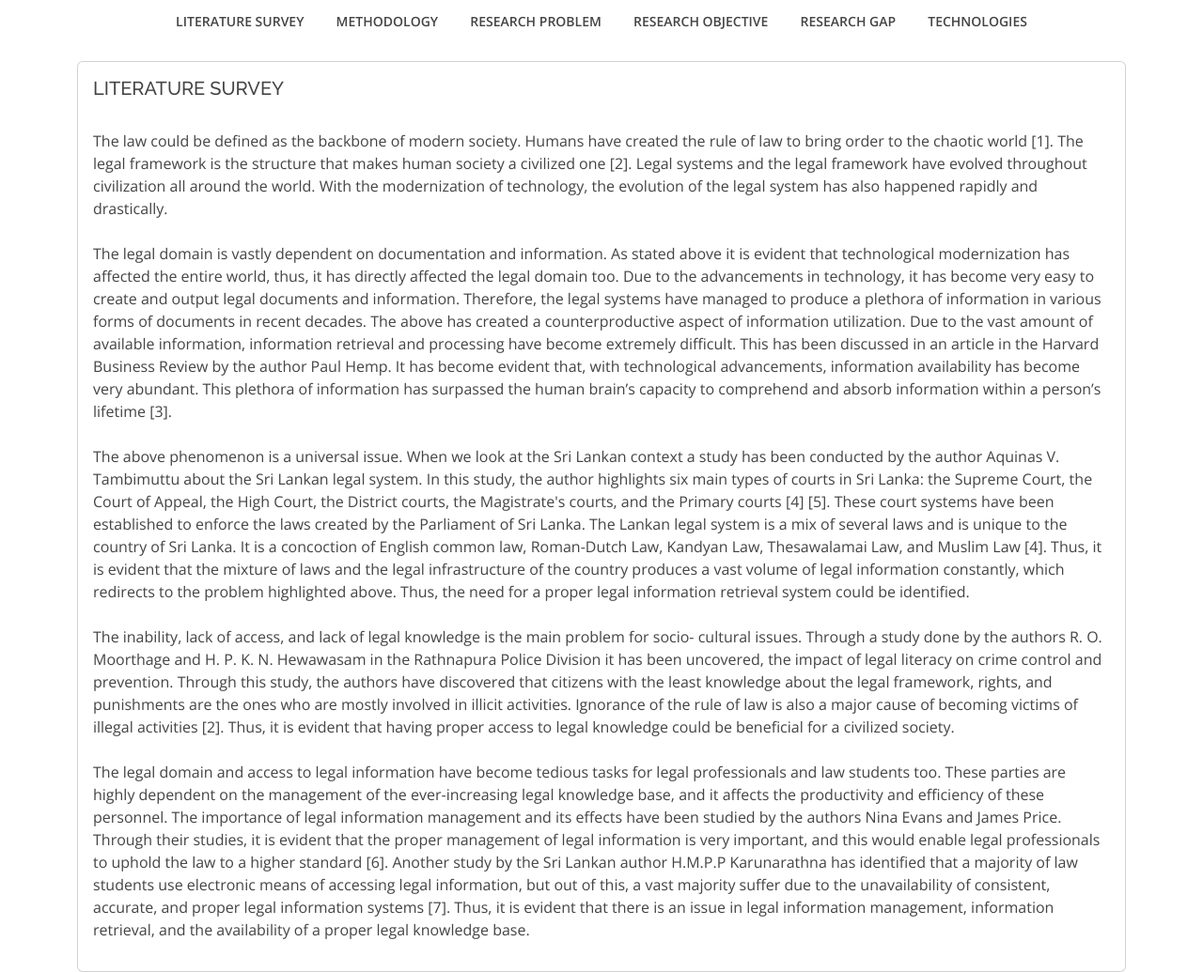
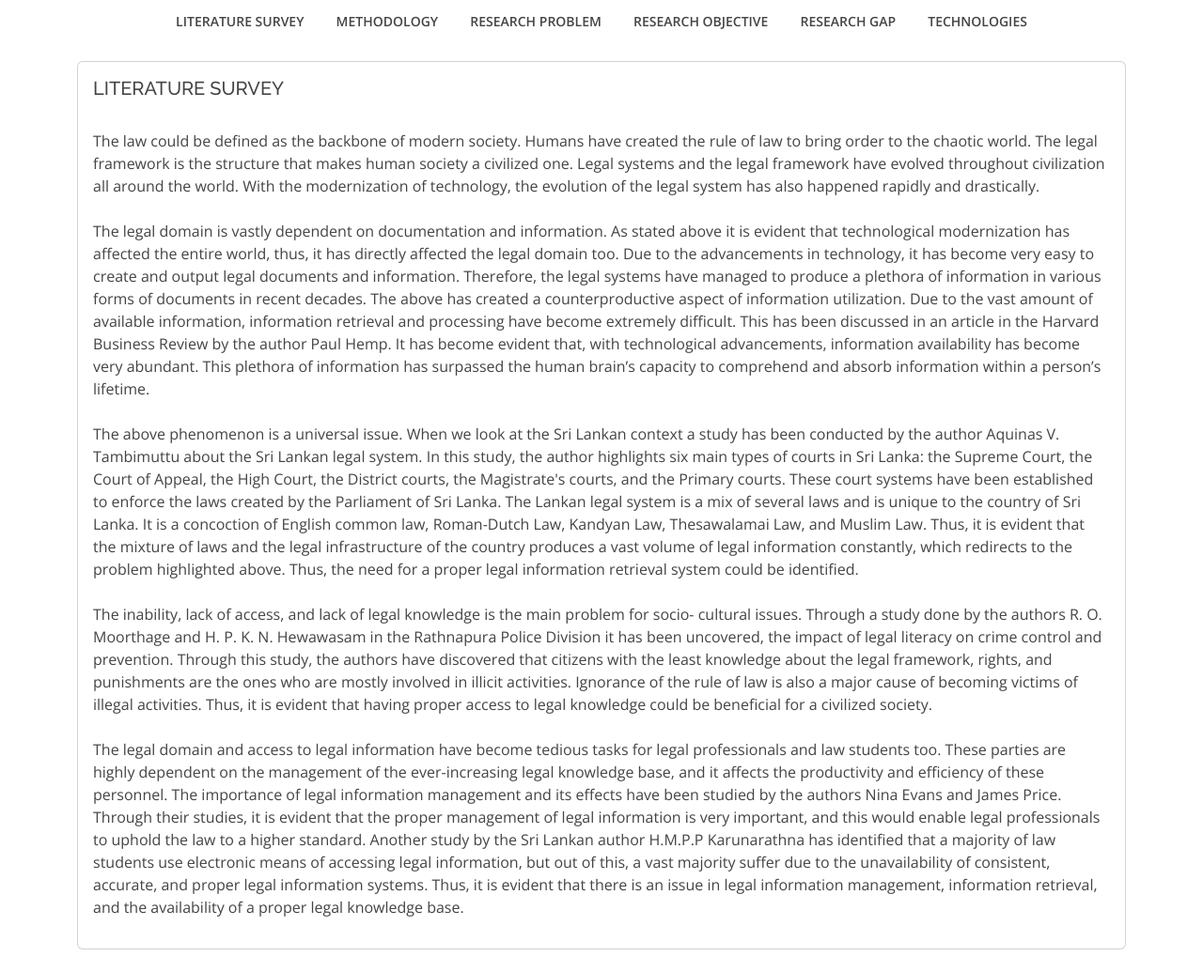
Before and after one commit to akeelahamed571/AYCA, a plain HTML site: page index.html in a window 1280 px wide. Shown: the part 7440-8475 px from the top of the page at 94% size. Drawn offline with nearby package versions, Linux system fonts and the light colour scheme.

Commit message:
Reasearch gap, problem and lit survey updated

```diff
--- a/index.html
+++ b/index.html
@@ -647,8 +647,8 @@
                     <!-- <p class="card-text">With supporting text below as a natural lead-in to additional content.</p> -->
                     <p>
                       The law could be defined as the backbone of modern society. Humans have created the
-                      rule of law to bring order to the chaotic world [1]. The legal framework is the structure
-                      that makes human society a civilized one [2]. Legal systems and the legal framework have
+                      rule of law to bring order to the chaotic world. The legal framework is the structure
+                      that makes human society a civilized one. Legal systems and the legal framework have
                       evolved throughout civilization all around the world. With the modernization of
                       technology, the evolution of the legal system has also happened rapidly and drastically.<br><br>
                       The legal domain is vastly dependent on documentation and information. As stated above
@@ -662,16 +662,16 @@
                       article in the Harvard Business Review by the author Paul Hemp. It has become evident
                       that, with technological advancements, information availability has become very
                       abundant. This plethora of information has surpassed the human brain’s capacity to
-                      comprehend and absorb information within a person’s lifetime [3].<br><br>
+                      comprehend and absorb information within a person’s lifetime.<br><br>
                       The above phenomenon is a universal issue. When we look at the Sri Lankan context a
                       study has been conducted by the author Aquinas V. Tambimuttu about the Sri Lankan legal
                       system. In this study, the author highlights six main types of courts in Sri Lanka: the
                       Supreme Court, the Court of Appeal, the High Court, the District courts, the Magistrate's
-                      courts, and the Primary courts [4] [5]. These court systems have been established to
+                      courts, and the Primary courts. These court systems have been established to
                       enforce the laws created by the Parliament of Sri Lanka. The Lankan legal system is a mix
                       of several laws and is unique to the country of Sri Lanka. It is a concoction of English
-                      common law, Roman-Dutch Law, Kandyan Law, Thesawalamai Law, and Muslim Law
-                      [4]. Thus, it is evident that the mixture of laws and the legal infrastructure of the country
+                      common law, Roman-Dutch Law, Kandyan Law, Thesawalamai Law, and Muslim Law. Thus, it is evident
+                      that the mixture of laws and the legal infrastructure of the country
                       produces a vast volume of legal information constantly, which redirects to the problem
                       highlighted above. Thus, the need for a proper legal information retrieval system could be
                       identified.<br><br>
@@ -681,7 +681,7 @@
                       literacy on crime control and prevention. Through this study, the authors have discovered
                       that citizens with the least knowledge about the legal framework, rights, and punishments
                       are the ones who are mostly involved in illicit activities. Ignorance of the rule of law is
-                      also a major cause of becoming victims of illegal activities [2]. Thus, it is evident that
+                      also a major cause of becoming victims of illegal activities. Thus, it is evident that
                       having proper access to legal knowledge could be beneficial for a civilized society.<br><br>
                       The legal domain and access to legal information have become tedious tasks for legal
                       professionals and law students too. These parties are highly dependent on the management
@@ -689,10 +689,10 @@
                       of these personnel. The importance of legal information management and its effects have
                       been studied by the authors Nina Evans and James Price. Through their studies, it is
                       evident that the proper management of legal information is very important, and this would
-                      enable legal professionals to uphold the law to a higher standard [6]. Another study by the
+                      enable legal professionals to uphold the law to a higher standard. Another study by the
                       Sri Lankan author H.M.P.P Karunarathna has identified that a majority of law students use
                       electronic means of accessing legal information, but out of this, a vast majority suffer due
-                      to the unavailability of consistent, accurate, and proper legal information systems [7].
+                      to the unavailability of consistent, accurate, and proper legal information systems.
                       Thus, it is evident that there is an issue in legal information management, information
                       retrieval, and the availability of a proper legal knowledge base.
                     </p>
@@ -756,7 +756,7 @@
                       Within the legal framework of Sri Lanka, various entities assume crucial functions,
                       encompassing government offices, courts, law firms, and corporations. The precise
                       identification and extraction of these items are crucial for improving search accuracy and
-                      enabling thorough comprehension[18]. <br><br>
+                      enabling thorough comprehension. <br><br>
                       The inclusion of a Legal Document Summarization function is of utmost importance in
                       the advancement of a legal information retrieval system in Sri Lanka. The utilization of
                       automatic summarizing can greatly improve the usability and accessibility of legal
```
